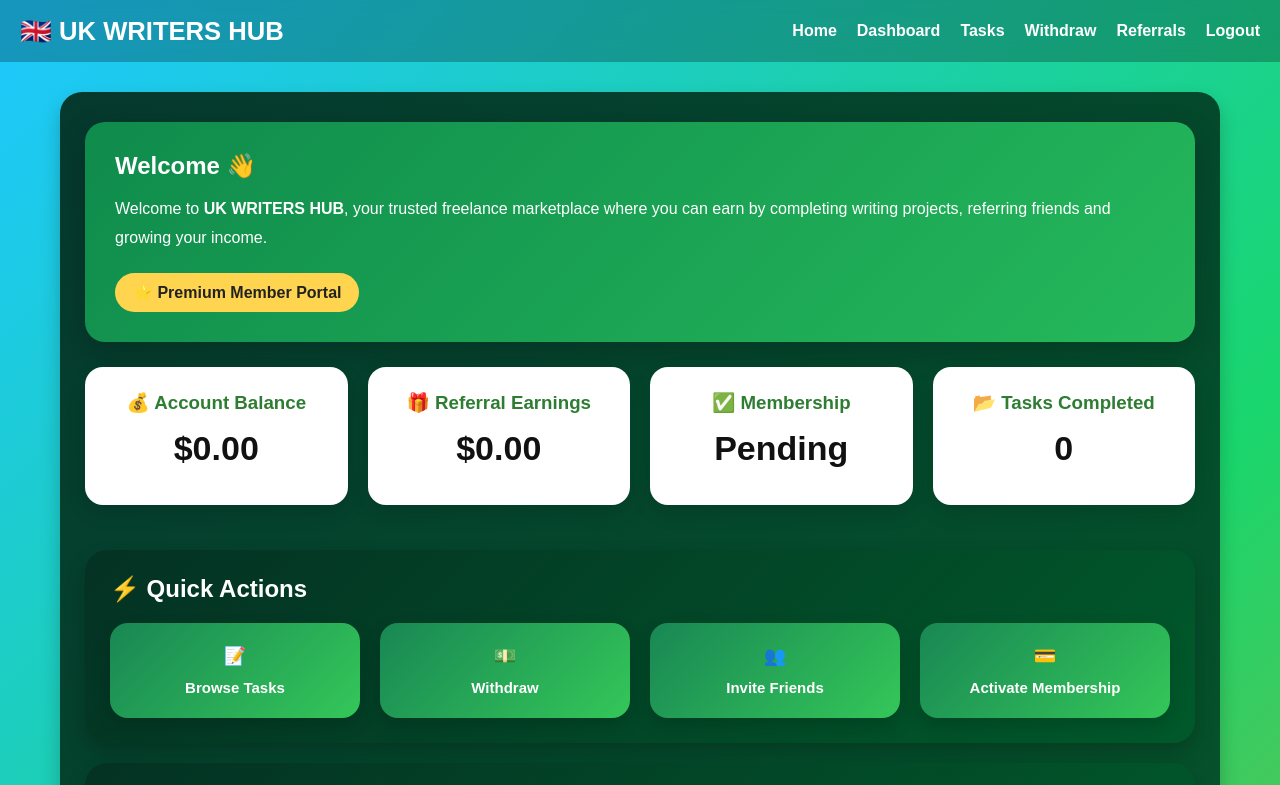
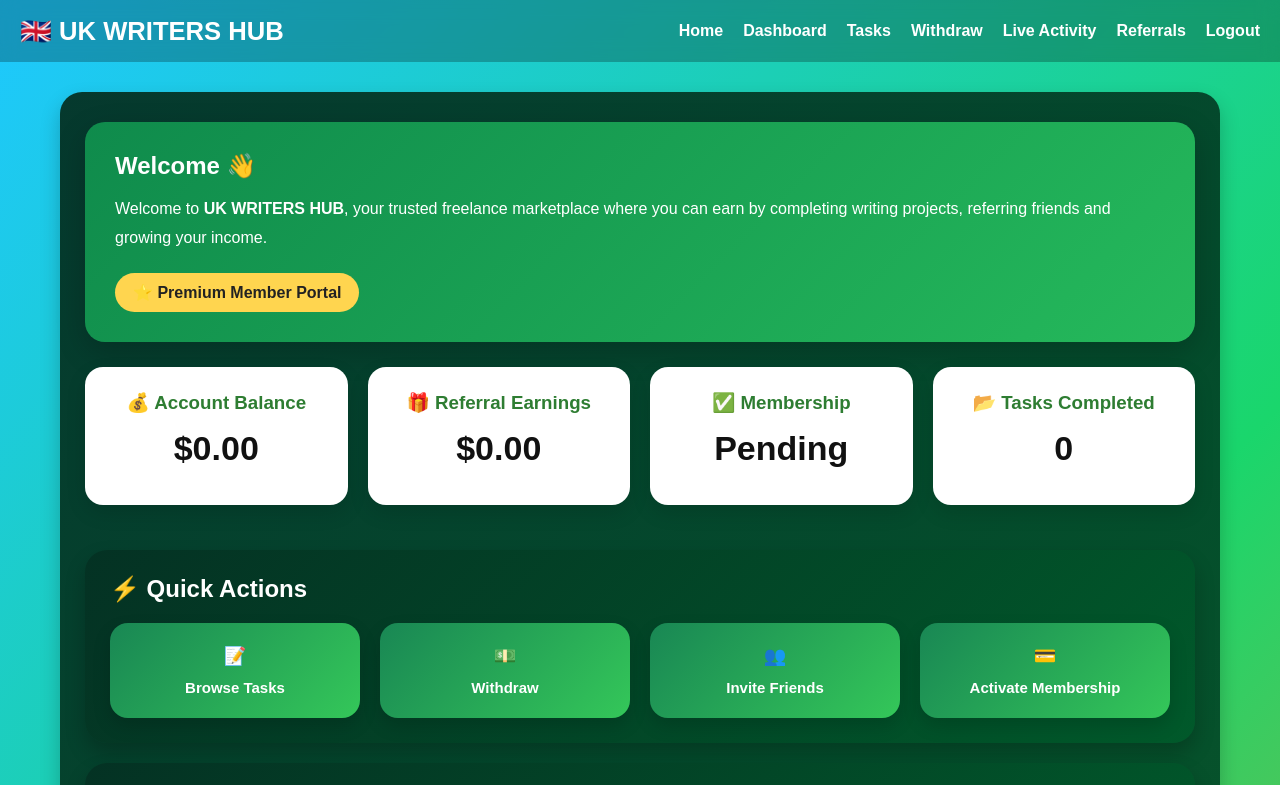
Before and after one commit to onlinesellers001htomyly-oss/UK-WRITERS-HUB-, a website: page dashboard.html in a window 1280 px wide. Shown: the top 785 px of the page. Drawn offline with Linux system fonts and the light colour scheme; no server answers.

Commit message:
Update dashboard.html

```diff
--- a/dashboard.html
+++ b/dashboard.html
@@ -17,6 +17,7 @@
       <a href="dashboard.html">Dashboard</a>
       <a href="tasks.html">Tasks</a>
       <a href="withdraw.html">Withdraw</a>
+      <a href="activity.html">Live Activity</a>
       <a href="referrals.html">Referrals</a>
       <a href="#" onclick="logoutUser()">Logout</a>
     </nav>
```
